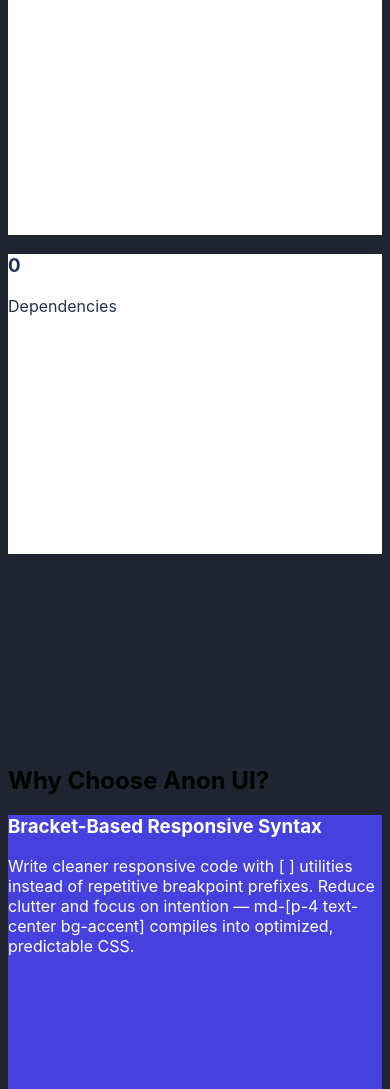
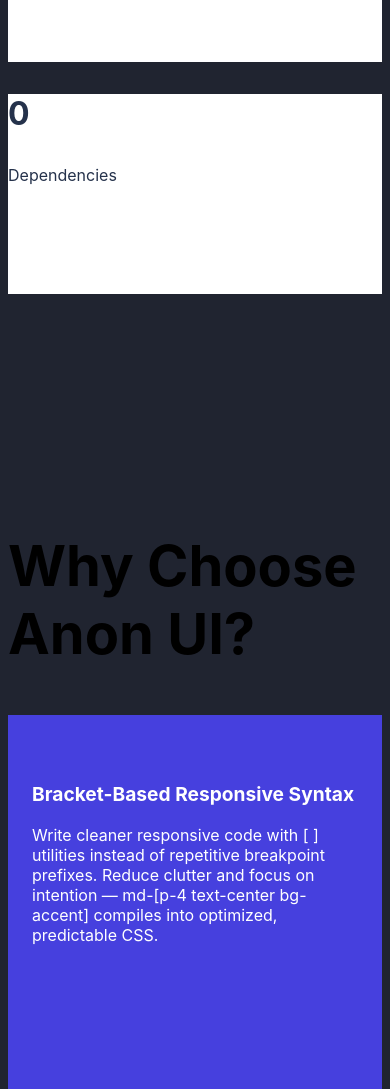
Before and after one commit to DanonymousCoder/Anon-UI-docs, a website: page index.html in a window 390 px wide. Shown: the part 908-1997 px from the top of the page. Drawn offline with Linux system fonts and the light colour scheme.

Commit message:
Enhance styles for responsiveness and layout
Added responsive styles and improved layout properties.

```diff
--- a/styles.css
+++ b/styles.css
@@ -8,7 +8,7 @@
 
 body {
     overflow-x: hidden;
-    background-color: #202430;
+    background-color: #202430 !important;
 }
 
 ::-webkit-scrollbar {
@@ -41,8 +41,9 @@
     flex-direction: column;
     justify-content: center;
     align-items: center;
-    max-width: 1500x;
     margin: 0 auto;
+    min-height: 100vh;
+    max-width: 1500px;
 }
 
 header,
@@ -70,7 +71,7 @@
 }
 
 .stats-grid {
-    grid-template-columns: 1fr  1fr 1fr;
+    grid-template-columns: repeat(3, 1fr);
 }
 
 .stat-card {
@@ -83,7 +84,7 @@
 .feature-card {
     background-color: #4640DE;
     color: #FFFFFF;
-    height: 300px;
+    min-height: 300px;
     cursor: pointer;
 }
 
@@ -100,3 +101,66 @@
 .footer-text span {
     color: #26A4FF;
 }
+
+.desktop-hide {
+    display: none;
+}
+
+
+
+
+@media (max-width: 320px) {
+    .stats-grid {
+        grid-template-columns: 1fr;
+    }
+
+    .features-grid {
+        flex-direction: column !important;
+    }
+
+    .feature-card,
+    .stat-card {
+        max-width: 90%;
+    }
+}
+
+@media (max-width: 800px) {
+    .desktop-hide {
+        display: block;
+    }
+}
+
+@media (max-width: 950px) {
+    .stats-grid {
+        gap: 2em !important;
+    }
+
+    .stat-card {
+        gap: 1em;
+        height: 200px;
+    }
+
+    .stat-number {
+        font-size: 2rem !important;
+    }
+
+    .stat-label {
+        font-size: 1rem;
+    }
+
+    .features-section .section-title {
+        font-size: 3.5rem !important;
+    }
+
+    .feature-card {
+        padding: 3em 1.5em !important;
+    }
+
+    .feature-title {
+        font-size: 1.2rem !important;
+    }
+
+    .feature-description {
+        font-size: 1rem !important;
+    }
+}
```
